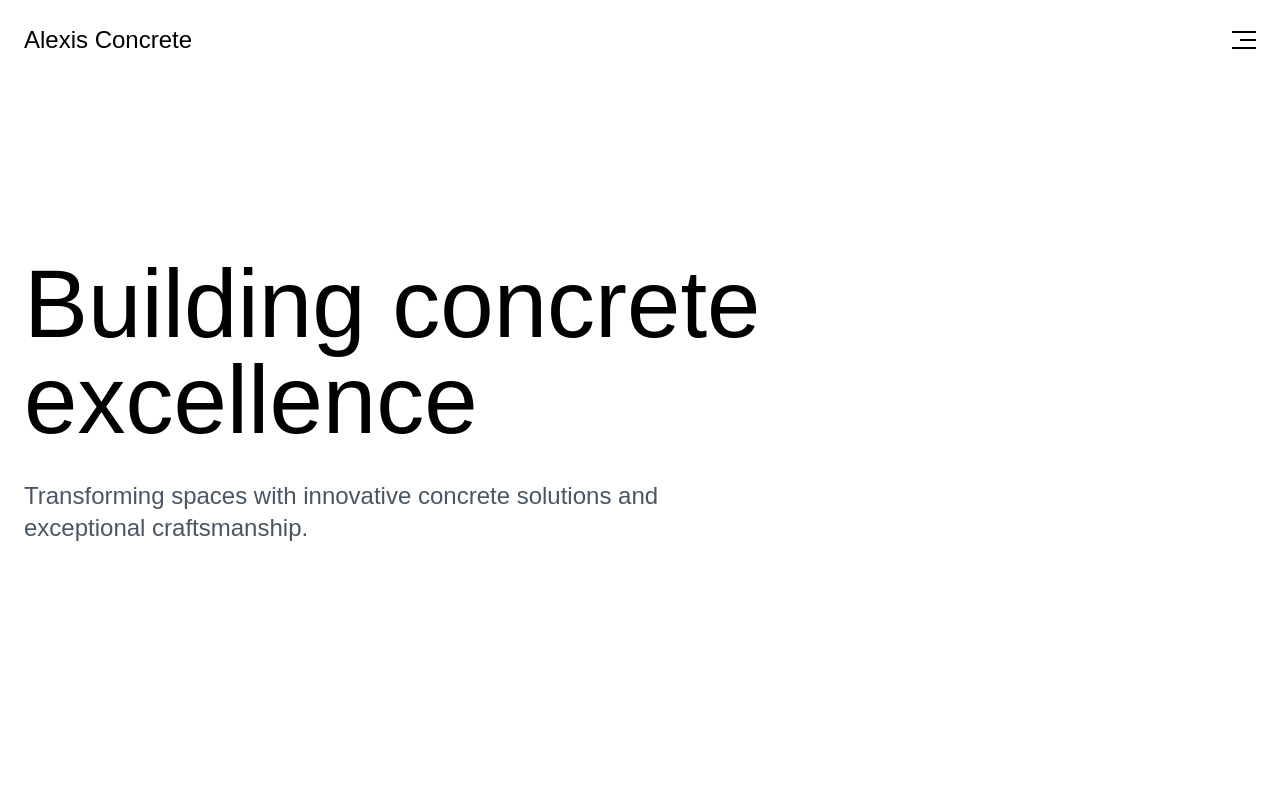
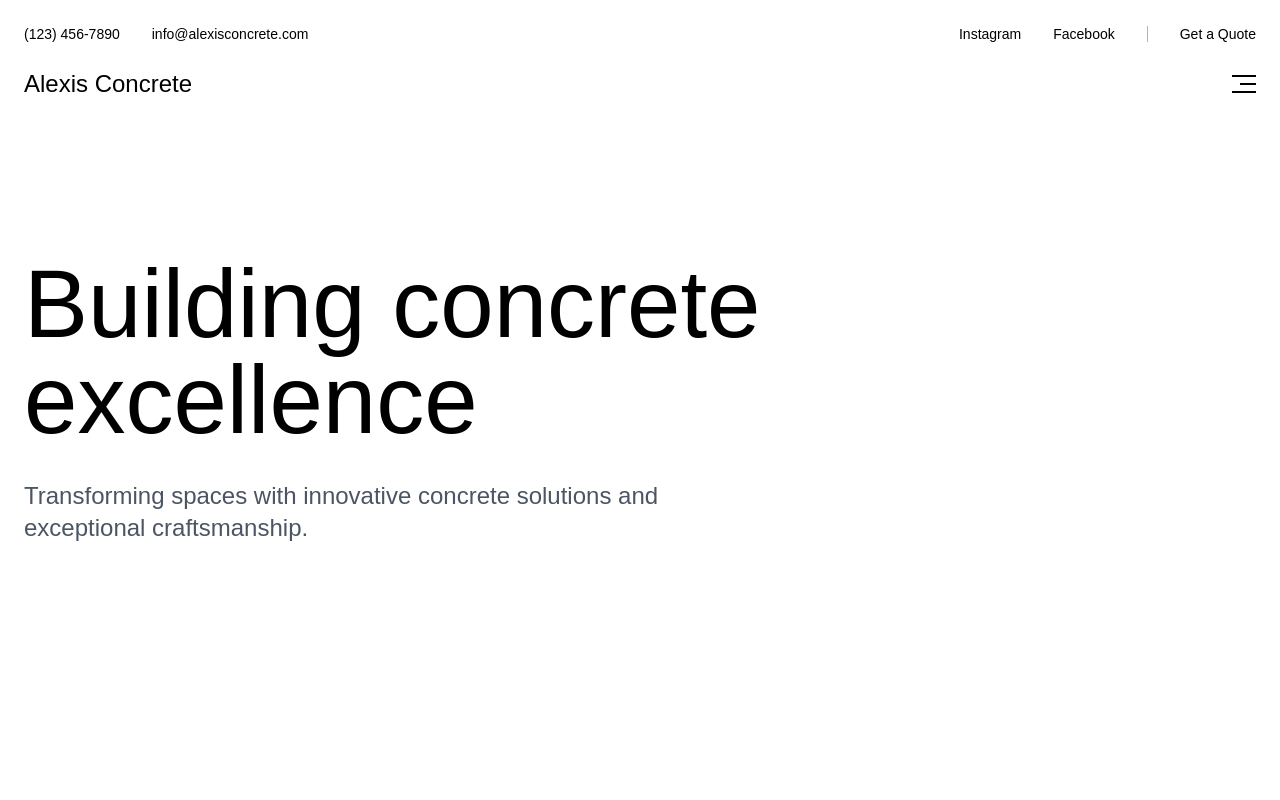
Before and after one commit to UDGOK/alexis-concrete, a Next.js app: page / in a window 1280 px wide. Shown: the top 800 px of the page. Built offline with nearby package versions, Linux system fonts and the light colour scheme.

Commit message:
Add minimizing top bar to navigation

```diff
--- a/components/Navigation.tsx
+++ b/components/Navigation.tsx
@@ -5,15 +5,21 @@ import { motion, AnimatePresence } from 'framer-motion'
 export default function Navigation() {
   const [isOpen, setIsOpen] = useState(false)
   const [isScrolled, setIsScrolled] = useState(false)
+  const [scrollDirection, setScrollDirection] = useState('up')
+  const [lastScrollY, setLastScrollY] = useState(0)
 
   useEffect(() => {
     const handleScroll = () => {
-      setIsScrolled(window.scrollY > 50)
+      const currentScrollY = window.scrollY
+
+      setIsScrolled(currentScrollY > 50)
+      setScrollDirection(currentScrollY > lastScrollY ? 'down' : 'up')
+      setLastScrollY(currentScrollY)
     }
 
     window.addEventListener('scroll', handleScroll)
     return () => window.removeEventListener('scroll', handleScroll)
-  }, [])
+  }, [lastScrollY])
 
   useEffect(() => {
     if (isOpen) {
@@ -68,8 +74,43 @@ export default function Navigation() {
 
   return (
     <>
-      <nav className={`fixed w-full z-50 mix-blend-difference ${isScrolled ? 'py-4' : 'py-6'}`}>
+      <nav className={`fixed w-full z-50 mix-blend-difference transition-all duration-300 ${isScrolled ? 'py-4' : 'py-6'}`}>
         <div className="container mx-auto px-6">
+          {/* Top Bar - Only visible when not scrolled */}
+          <AnimatePresence>
+            {!isScrolled && scrollDirection === 'up' && (
+              <motion.div
+                initial={{ height: 0, opacity: 0 }}
+                animate={{ height: 'auto', opacity: 1 }}
+                exit={{ height: 0, opacity: 0 }}
+                transition={{ duration: 0.3, ease: [0.76, 0, 0.24, 1] }}
+                className="flex justify-between items-center mb-6 text-white text-sm font-light"
+              >
+                <div className="flex items-center space-x-8">
+                  <a href="tel:+1234567890" className="hover:text-gray-300 transition-colors">
+                    (123) 456-7890
+                  </a>
+                  <a href="mailto:info@alexisconcrete.com" className="hover:text-gray-300 transition-colors">
+                    info@alexisconcrete.com
+                  </a>
+                </div>
+                <div className="flex items-center space-x-8">
+                  <a href="#" className="hover:text-gray-300 transition-colors">
+                    Instagram
+                  </a>
+                  <a href="#" className="hover:text-gray-300 transition-colors">
+                    Facebook
+                  </a>
+                  <span className="w-px h-4 bg-white/30"></span>
+                  <a href="#services" className="hover:text-gray-300 transition-colors">
+                    Get a Quote
+                  </a>
+                </div>
+              </motion.div>
+            )}
+          </AnimatePresence>
+
+          {/* Main Navigation */}
           <div className="flex items-center justify-between">
             <Link
               href="/"
```
